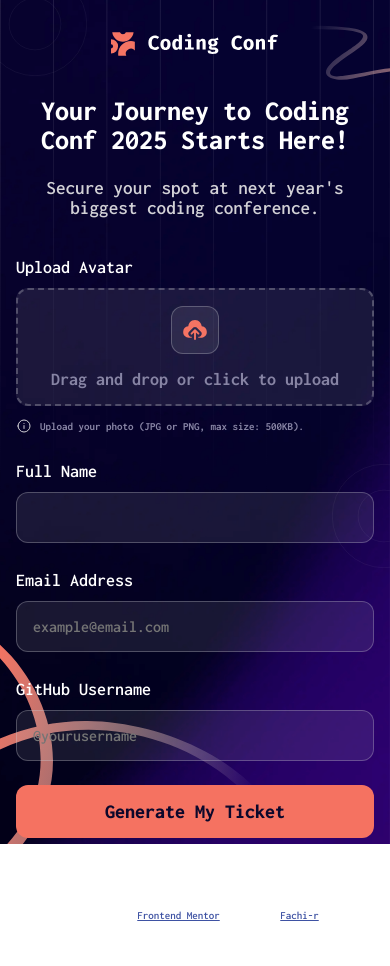
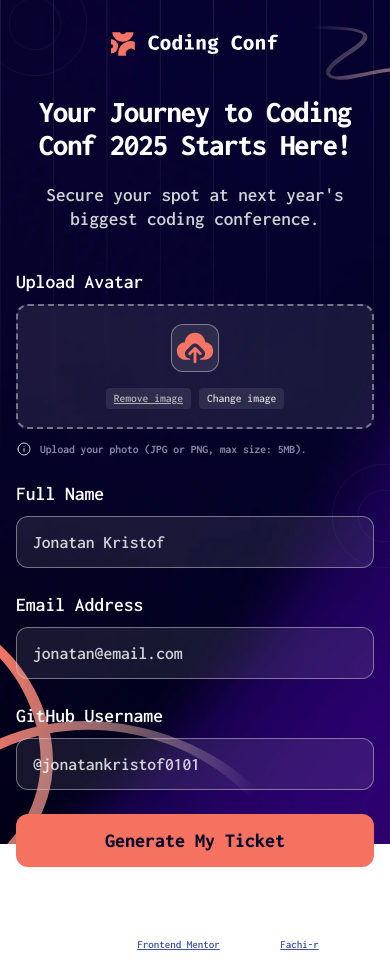
Before and after one commit to Fachi-r/conference-ticket-generator, a Svelte app: page / in a window 390 px wide. Before the commit the page ends 937 px from the top, so only its background shows below. Built offline with nearby package versions, Linux system fonts and the light colour scheme.

Commit message:
wip: nitpicking mobile values

```diff
--- a/src/App.svelte
+++ b/src/App.svelte
@@ -1,16 +1,16 @@
 <script lang="ts">
   // form data bindings
-  let name = $state("");
-  let email = $state("");
-  let github = $state("");
-  let avatar: string | ArrayBuffer | null = $state(null);
+  // let name = $state("");
+  // let email = $state("");
+  // let github = $state("");
+  // let avatar: string | ArrayBuffer | null = $state(null);
   let avatarInput: HTMLInputElement | null = $state(null);
   let imageEl: HTMLImageElement | null = $state(null);
 
-  // let name = $state("Jonatan Kristof");
-  // let email = $state("jonatan@email.com");
-  // let github = $state("@jonatankristof0101");
-  // let avatar: string | ArrayBuffer | null = $state("/images/image-avatar.jpg");
+  let name = $state("Jonatan Kristof");
+  let email = $state("jonatan@email.com");
+  let github = $state("@jonatankristof0101");
+  let avatar: string | ArrayBuffer | null = $state("/images/image-avatar.jpg");
 
   let valid = $state(false);
 
@@ -164,7 +164,7 @@
           style:display="none"
           onchange={handleUpload}
         />
-        <div class="avatar-container">
+        <div class="avatar-container" class:active={!!avatar}>
           <img
             bind:this={imageEl}
             src={defaultUploadImage}
@@ -189,7 +189,7 @@
 
       <small>
         <img src="/images/icon-info.svg" alt="" />
-        Upload your photo (JPG or PNG, max size: 500KB).
+        Upload your photo (JPG or PNG, max size: 5MB).
       </small>
 
       <label for="fullname"> Full Name </label>
--- a/src/app.css
+++ b/src/app.css
@@ -204,8 +204,10 @@ main {
   }
 
   .heading {
-    font-size: 1.75em;
+    font-size: 1.9em;
     font-weight: 800;
+    letter-spacing: -1px;
+    line-height: 1.1;
     padding-inline: 1rem;
     text-align: center;
 
@@ -218,9 +220,11 @@ main {
 
   .subtitle {
     font-size: 1.2em;
-    padding: 1.5rem 1rem;
+    padding-block: 1.25rem 1.5rem;
+    padding-inline: 1rem;
     text-align: center;
     color: var(--color-neutral-300);
+    line-height: 1.25;
     /* max-width: 48ch; */
 
     span {
@@ -346,18 +350,19 @@ main {
 
   @media (width >= 720px) {
     .logo {
-      height: 1.85rem;
+      height: 1.875rem;
       margin-block-start: 2.5rem;
-      margin-block-end: 4rem;
+      margin-block-end: 3.75rem;
     }
     .heading {
-      font-size: 3.6em;
+      font-size: 3.65em;
+      line-height: 1.1;
       max-width: 30ch;
     }
     .subtitle {
-      font-size: 1.4em;
-      line-height: 1.2;
-      margin-block-start: 0.5rem;
+      font-size: 1.45em;
+      /* line-height: 1.2; */
+      /* margin-block-start: 0.25rem; */
       /* font-weight: normal; */
     }
 
@@ -416,7 +421,7 @@ main {
 }
 
 form {
-  --border: hsl(from var(--color-neutral-300) h s l / 30%);
+  --border: hsl(from var(--color-neutral-300) h s l / 50%);
   --bg: hsl(from var(--color-neutral-300) h s l / 10%);
   --border-radius: 0.75rem;
 
@@ -427,10 +432,10 @@ form {
 
   label,
   .label {
-    font-size: 1.125em;
+    font-size: 1.225em;
   }
   label {
-    padding-block-start: 1.75rem;
+    padding-block-start: 1.5rem;
     padding-block-end: 0.75rem;
   }
 
@@ -439,7 +444,7 @@ form {
     gap: 1rem;
     place-items: center;
 
-    padding-block: 1rem;
+    padding-block: 1.125rem;
     padding-inline: 1.5rem;
     margin-block: 0.75rem;
 
@@ -447,16 +452,29 @@ form {
     border-radius: 0.75rem;
     background: var(--bg);
 
+    --blur: 2px;
+
+    backdrop-filter: blur(var(--blur));
+    -webkit-backdrop-filter: blur(var(--blur));
+
     .avatar-container {
       display: grid;
       place-items: center;
 
-      border: 1px solid var(--border);
+      border: 1px solid hsl(from var(--border) h s l / 20%);
       border-radius: var(--border-radius);
       background: var(--bg);
+      /* box-shadow: 0px 2px 2px hsl(0 0 0 / 30%); */
+
       aspect-ratio: 1/1;
       width: 3rem;
       overflow: hidden;
+
+      transition: all 0.3s ease;
+
+      &.active {
+        border: 1px solid var(--border);
+      }
 
       img {
         object-fit: cover;
@@ -474,8 +492,8 @@ form {
       color: var(--color-neutral-300);
       border: none;
       border-radius: 0.25rem;
-      padding: 0.25rem 0.5rem;
-      font-size: 0.75em;
+      padding: 0.275rem 0.5rem;
+      font-size: 0.7215em;
       cursor: pointer;
 
       &:first-of-type {
@@ -485,9 +503,9 @@ form {
     }
 
     p {
-      font-size: 1.125em;
-      font-weight: bold;
-      color: var(--color-neutral-500);
+      font-size: 1.1em;
+      font-weight: 500;
+      color: var(--color-neutral-300);
     }
   }
 
@@ -496,8 +514,10 @@ form {
     align-items: center;
     gap: 0.5rem;
     color: var(--color-neutral-500);
-    font-size: 0.6875rem;
+    font-size: 0.725em;
     font-weight: bold;
+
+    margin-bottom: 0.125rem;
   }
 
   input {
@@ -506,6 +526,18 @@ form {
     background: var(--bg);
     padding: 1rem;
     color: hsl(from var(--color-neutral) h s l / 80%);
+
+    font-size: 1.1em;
+    /* font-weight: 400; */
+
+    &::placeholder {
+      color: var(--color-neutral-300);
+      font-weight: 400;
+    }
+
+    &:not(&:last-of-type) {
+      margin-bottom: 0.125rem;
+    }
   }
 
   .submit-button {
@@ -526,7 +558,7 @@ form {
   @media (width >= 720px) {
     label,
     .label {
-      font-size: 1.125em;
+      font-size: 1.25em;
     }
   }
 }
```
